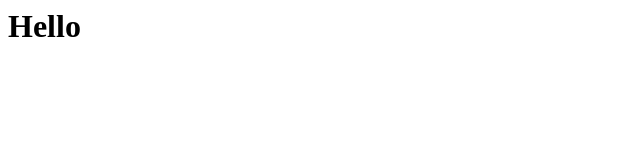
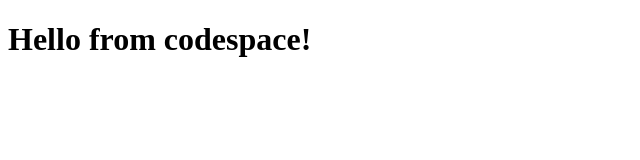
Before and after one commit to NandishNM/skills-code-with-codespaces, a plain HTML site: page index.html in a window 1280 px wide. Shown: the whole page, without its empty margins (0-640 px from the left). Drawn offline with Linux system fonts and the light colour scheme.

Commit message:
adding hello from codespace

```diff
--- a/index.html
+++ b/index.html
@@ -1,3 +1,9 @@
+<!DOCTYPE html>
 <html>
-  <h1>Hello</h1>
+  <head>
+    <title>My Page</title>
+  </head>
+  <body>
+    <h1>Hello from codespace!</h1>
+  </body>
 </html>
```
